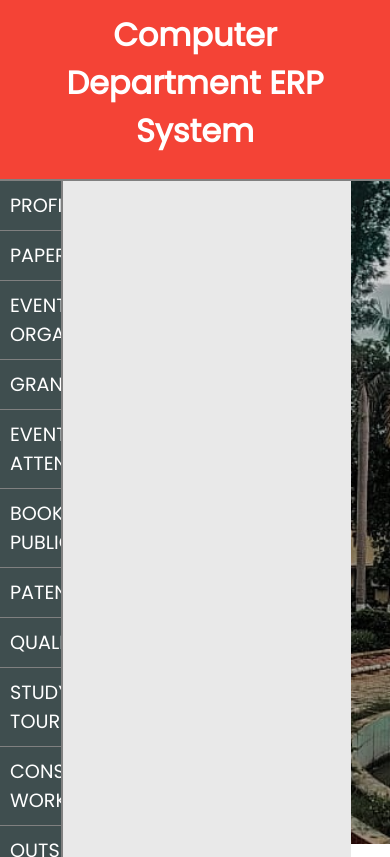
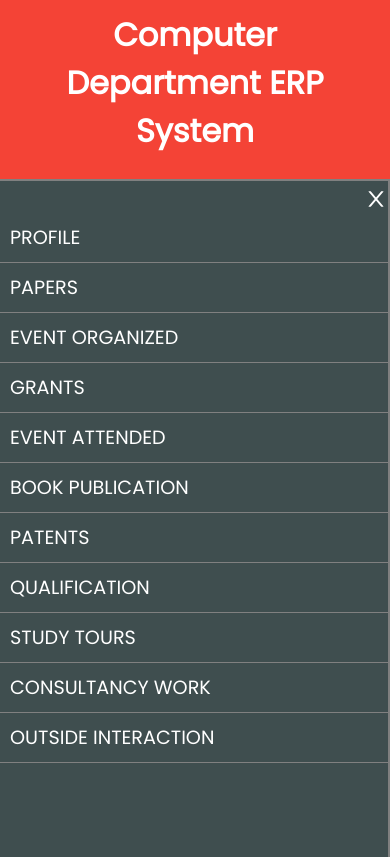
Before and after one commit to Bhayabhai-Sisodiya/DepartmentERP, a React (Create React App) app: page /dashboard in a window 390 px wide. Built offline with nearby package versions, Linux system fonts and the light colour scheme.

Commit message:
print button , responsive changes

```diff
--- a/src/components/dashboard.css
+++ b/src/components/dashboard.css
@@ -73,27 +73,7 @@
     margin-right: .5rem;
     font-size: .7rem;
 }
-/* .popup{
-    border: 1px solid black;
-    width: 100px;
-    height: 20px;
-    padding: 5px;
-    position: relative;
-} */
-/* .popup-box{
-    color: black;
-    position: absolute;
-    bottom: 0;
-    left: 100px;
-    box-shadow: 0 2px 5px rgb(0 0 0 / 10%), 0 2px 10px rgb(0 0 0 / 10%);
-    background-color: rgb(242, 242, 242);
-    border-radius: .2rem;
-    width: 250px;
-    height: 100px;
-    z-index: 1;
-    padding:0px 5px 10px 5px;
-    transition: .2s;
-} */
+
 .dropdown-menu,.popup-box{
     color: black;
     position: absolute;
@@ -109,10 +89,7 @@
     transition: .2s;
 }
 .popup-box{
-    top: 0;
-    right: 0;
-    bottom: 0;
-    /* transform: translate(-50%,-50%,-50%,-50%); */
+    top: 7rem;
     height: 100px;
 }
 .print-btns{
@@ -120,6 +97,32 @@
     justify-content: space-around;
     align-items: center;
     margin-top:40px;
+}
+.print-btns button{
+    border: none;
+    color: #3F4E4F;
+    font-size: .9rem;
+    cursor: pointer;
+}
+.printBtn{
+    border: none;
+    width: auto;
+    height: 30px;
+    line-height: 30px;
+    background-color: rgb(242, 242, 242);
+    box-shadow: 0 2px 5px rgb(0 0 0 / 3%), 0 2px 10px rgb(0 0 0 / 3%);
+    padding:0 10px;
+    font-size: .9rem;
+    border-radius: .2rem;
+    cursor: pointer;
+    color: #3F4E4F;
+}
+.printBtn svg{
+    margin-right: 5px;
+}
+.printBtn:hover{
+    background-color: rgba(154, 179, 180, 0.027);
+    box-shadow: 0 2px 5px rgb(0 0 0 / 10%), 0 2px 10px rgb(0 0 0 / 10%);
 }
 .dropdown-menu .close-btn, .popup-box .close-btn{
     float: right;
@@ -186,8 +189,31 @@
     align-items: center;
     background-color: #3F4E4F;
     overflow: scroll;
+    z-index: 1;
+    transition: .5s;
 }
 
+.sidebar-icon{
+    font-size: 1.5rem;
+    float: right;
+    cursor: pointer;
+    display: flex;
+    color: black;
+    text-align: center;
+    margin-left: .5rem;
+}
+.open-sidebar{
+    display: none;
+}
+.close-sidebar{
+    display: none;
+    color: white;
+    margin-top:.2rem;
+    position: sticky;
+    top: 2px;
+    background-color:#3F4E4F;
+    z-index: 2;
+}
 .sidebar ul{
     text-align:left;
     list-style: none;
@@ -223,3 +249,38 @@
     flex-direction: column;
     background-color: #e9e9e9;
 }
+
+@media screen and (max-width:768px) {
+    .header_title,.dashboard{
+        width: 100vw;
+    }
+    .sidebar ul{
+        margin-top: 2rem;
+    }
+    .close-sidebar,.open-sidebar{
+        display: block;
+    }
+    .sidebar{
+        /* display: none; */
+        /* left: -30%; */
+        width: 28%;
+    }
+    .sidebar.active{
+        left: 0;
+    }
+    .content{
+        width: 100%;
+    }
+}
+
+@media screen and (max-width:426px) {
+    .sidebar,.content{
+        width: 100%;
+    }
+    .filter-btn svg{
+        margin: 0;
+    }
+    .search-box .filter-btn span {
+        display: none;
+    }
+}
--- a/src/components/searchbar.js
+++ b/src/components/searchbar.js
@@ -2,8 +2,8 @@ import React, {useState} from 'react';
 import './dashboard.css';
 import { BiSearch } from "react-icons/bi";
 import { FaFilter } from "react-icons/fa";
+import { AiOutlineMenu } from "react-icons/ai";
 import { AiOutlineClose } from "react-icons/ai";
-
 
 const Searchbar = ({value,onChange,filterItem,onFilter}) => {
 
@@ -12,10 +12,15 @@ const Searchbar = ({value,onChange,filterItem,onFilter}) => {
     const handleDropdown=()=>{
         setShowDropDown(!ShowDropDown)
     }
-
+    const [showSidebar,setShowSidebar] = useState(false) ;
+    const handleSidebar=()=>{
+        setShowSidebar(!setShowSidebar)
+    }
 
     return (
         <div className='search-box'>
+            {/* menu bar for open sidebar in tablet and mobile view */}
+            <div className="open-sidebar sidebar-icon" onClick={handleSidebar}><AiOutlineMenu/></div>
 
             {/* search field (search by faculty/author/co-author...) */}
             <div className='search-field'>
@@ -24,7 +29,7 @@ const Searchbar = ({value,onChange,filterItem,onFilter}) => {
             </div>
 
             {/* filter button */}
-            <button className='filter-btn' onClick={handleDropdown}><FaFilter />filter</button>
+            <button className='filter-btn' onClick={handleDropdown}><FaFilter /><span>filter</span></button>
 
             {/* filter button show drop-down menu */}
              {ShowDropDown?
--- a/src/components/showData.css
+++ b/src/components/showData.css
@@ -23,21 +23,23 @@
 .table-show-outer-box{
     position: relative;
     height: 490px;
+    color: #3F4E4F;
+}
+.table-show-outer-box h2{
+    text-transform: uppercase;
+    letter-spacing: 1px;
+    margin-left: .5rem;
+    padding: .2rem;
+    border-bottom: 4px solid #3F4E4F;
 }
 .showData{
-    height: auto;
-    height: 85%;
+    height: 90%;
     padding: .5rem;
     margin: .2rem;
     color: #3F4E4F;
     overflow: scroll;
 }
-.showData h2{
-    text-transform: uppercase;
-    letter-spacing: 1px;
-    margin-bottom: .5rem;
-    border-bottom: 4px solid #3F4E4F;
-}
+
 table{
     text-align: center;
     border: 1px solid black;
@@ -78,14 +80,12 @@ td:last-child button{
 }
 
 .download-btn{
-    position: absolute;
-    bottom: 20px;
-    right: 10px;
+    float: right;
     color: #3F4E4F;
     border: none;
     box-shadow: 0 2px 5px rgb(0 0 0 / 10%), 0 2px 10px rgb(0 0 0 / 10%);
     font-size: .9rem;
-    margin-right: .5rem;
+    margin:0 .5rem;
     border-radius: .2rem;
     width: 150px;
     height: 40px;
--- a/src/components/sidebar.js
+++ b/src/components/sidebar.js
@@ -1,5 +1,6 @@
 import React, { useState } from 'react';
 import './dashboard.css';
+import { AiOutlineClose } from "react-icons/ai";
 
 
 // const Sidebar = (props) => {
@@ -35,6 +36,11 @@ import './dashboard.css';
 
 const Sidebar = (props) => {
 
+    const [showSidebar,setShowSidebar] = useState(true) ;
+    const handleSidebar=()=>{
+        setShowSidebar(!setShowSidebar)
+    }
+
     // change category onclick the list item
     const onChangeCategory=async (category)=>{
         console.log(category)
@@ -43,7 +49,8 @@ const Sidebar = (props) => {
 
     return (
         <>
-        <div className='sidebar'>
+        {showSidebar?<div className='sidebar active'>
+            <div className='close-sidebar sidebar-icon' onClick={handleSidebar}><AiOutlineClose/></div>
         <ul>
         {categories.map((category)=>{
             return (
@@ -51,7 +58,7 @@ const Sidebar = (props) => {
             )
         })}
         </ul>
-        </div>
+        </div>:null}
         </>
      );
 }
--- a/src/forms/Book_publish.js
+++ b/src/forms/Book_publish.js
@@ -19,6 +19,11 @@ const Book_publish = () => {
     //onclick add new button - show form
     const [Show,setShow] = useState(false)
 
+    //function for show popup when click on print button
+    const [ShowPopup,setShowPopup] = useState(false) ;
+    const handlePopup=()=>{
+        setShowPopup(!setShowPopup)
+    }
     // function for changing the states
     const handleChange = (e) => {
         //window.alert(e.target.value);
@@ -114,12 +119,14 @@ const Book_publish = () => {
             <div className='add-btn'>
                 <button className='btn' onClick={() =>{setShow(true);clearform()}}><span><AiOutlinePlus /></span>add new</button>
                 <button className='btn upload-excel'><span><AiOutlinePlus /></span>upload excel file</button>
+                <button className='download-btn' onClick={handlePopup}><HiPrinter/><span>print</span></button>
             </div>
+
 
             {/* showing the fetched data */}
             <div className='table-show-outer-box'>
+            <h2>book publication</h2>
             <div ref={componentRef} className='showData' >
-                <h2>book publication</h2>
                     <table>
                         <tr>
                             <th>book title</th>
@@ -148,14 +155,14 @@ const Book_publish = () => {
                 </div>
 
                 {/* print button */}
-                <ReactToPrint
+                {/* <ReactToPrint
                 trigger={()=>{
                     return <button className='download-btn' ><HiPrinter/>print </button>
                 }}
                 content={()=>componentRef.current}
                 documentTitle="book publish"
                 pageStyle="print"
-                />
+                />             */}
                 </div>
             {/* add book publish details */}
             {Show?<div className='forms'>
--- a/src/forms/Events.js
+++ b/src/forms/Events.js
@@ -136,8 +136,9 @@ const Events = () => {
 
             {/* showing the fetched data */}
             <div className='table-show-outer-box'>
+            <h2>event organized</h2>
             <div ref={componentRef} className='showData' >
-                <h2>event organized</h2>
+
                     <table>
                         <tr>
                             <th>type</th>
--- a/src/forms/Workshops.js
+++ b/src/forms/Workshops.js
@@ -3,6 +3,7 @@ import './form.css';
 import '../components/showData.css';
 import { AiOutlineClose } from "react-icons/ai";
 import { AiOutlinePlus } from "react-icons/ai";
+import { AiOutlineMenu } from "react-icons/ai";
 import { HiPrinter } from "react-icons/hi";
 import axios from 'axios';
 import ReactToPrint from 'react-to-print';
--- a/src/forms/form.css
+++ b/src/forms/form.css
@@ -21,7 +21,7 @@
 .upload-excel{
     margin-left: 10px;
 }
-.add-btn .btn span{
+.add-btn .btn svg{
     margin: 0rem .5rem 0 .5rem;
     padding-top: .2rem;
 }
@@ -153,6 +153,19 @@
     text-transform: uppercase;
     margin-top: .8rem;
 }
+.add-btn .btn {
+    margin-top: 0;
+}
 .submit .btn:hover,.add-btn .btn:hover{
     background-color: #66c0ca;
 }
+
+@media screen and (max-width:768px) {
+    .add-btn .btn{
+        width: 200px;
+    }
+    .forms{
+        left: 10%;
+        top: -100%;
+    }
+}
```
Also changed, not shown: src/forms/Paper.js (+33 -35 lines).
